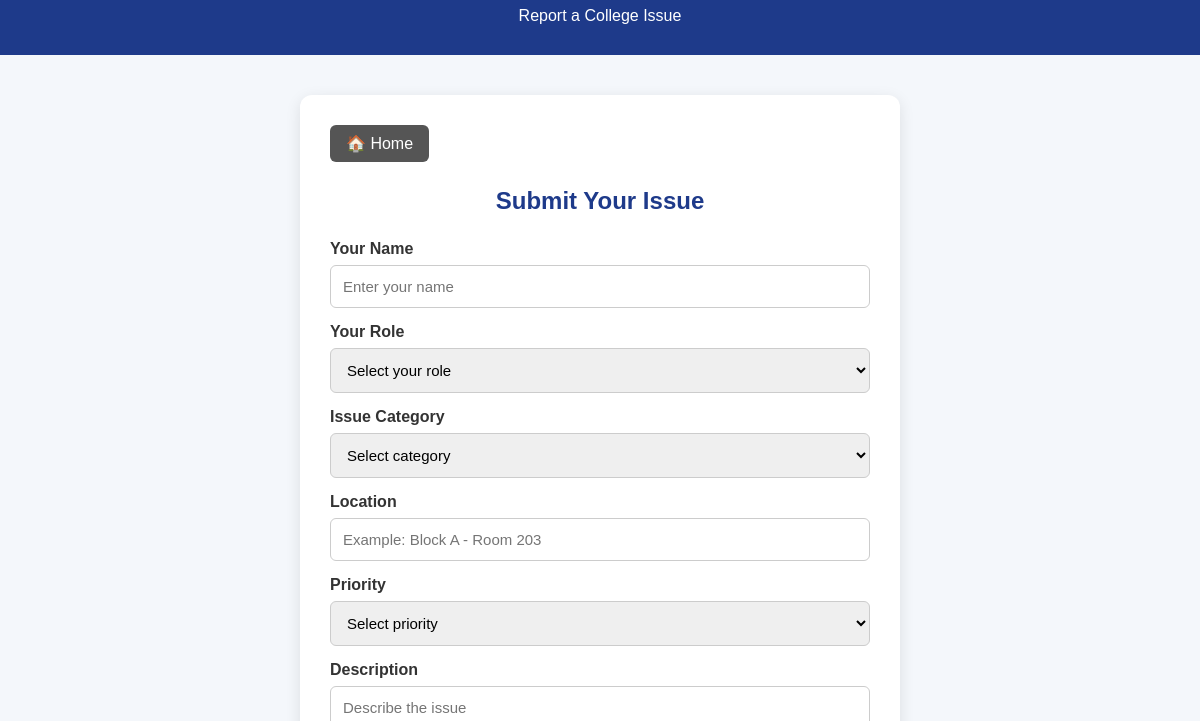
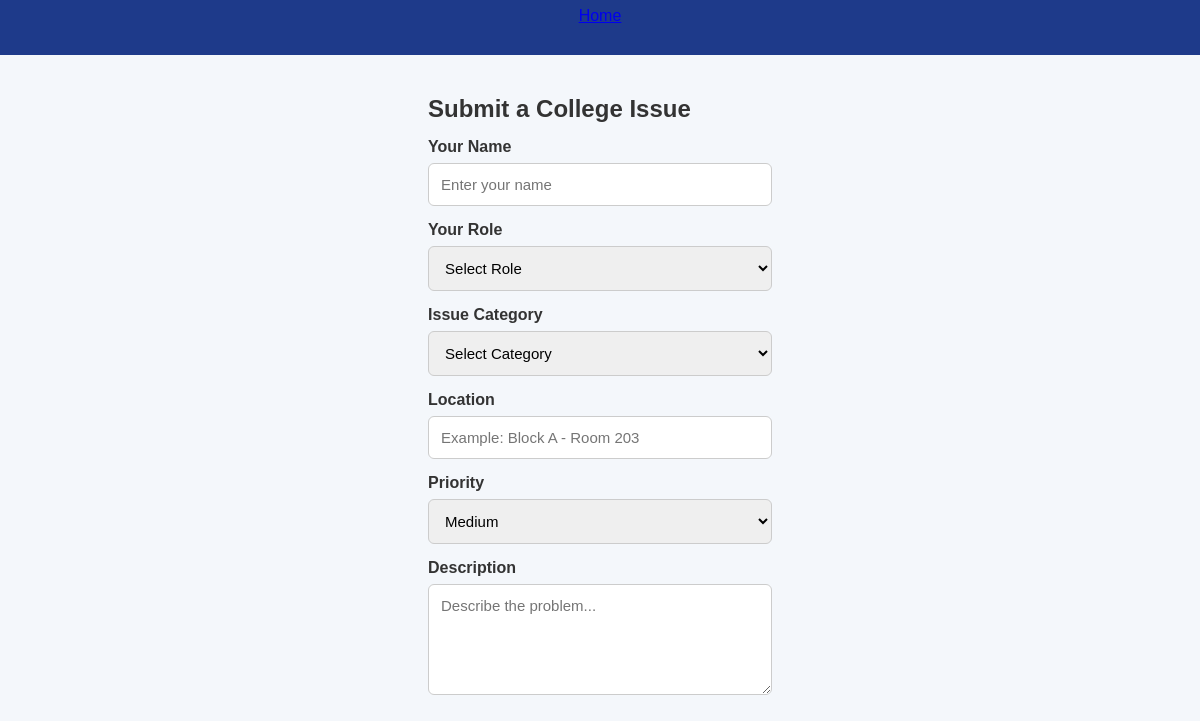
Before and after one commit to haindinimalla2008-ux/College-Issue-System, an Electron app: page frontend/index.html in a window 1200 px wide. Shown: the part 70-791 px from the top of the page. Drawn offline with Linux system fonts and the light colour scheme.

Commit message:
Fix home link

```diff
--- a/frontend/index.html
+++ b/frontend/index.html
@@ -1,11 +1,10 @@
 <!DOCTYPE html>
 <html lang="en">
-
 <head>
     <meta charset="UTF-8">
     <meta name="viewport" content="width=device-width, initial-scale=1.0">
 
-    <title>Report Issue - College Issue Management System</title>
+    <title>College Issue Management System</title>
 
     <link rel="stylesheet" href="style.css">
 </head>
@@ -13,31 +12,22 @@
 <body>
 
     <header>
-
         <h1>College Issue Management System</h1>
 
-        <p>Report a College Issue</p>
-
+        <nav>
+            <a href="./index.html">Home</a>
+        </nav>
     </header>
-
 
     <main>
 
-        <section class="form-container">
+        <section class="complaint-container">
 
-            <a href="home.html" class="home-button">
-                🏠 Home
-            </a>
-
-            <h2>Submit Your Issue</h2>
-
+            <h2>Submit a College Issue</h2>
 
             <form id="complaintForm">
 
-                <label for="name">
-                    Your Name
-                </label>
-
+                <label for="name">Your Name</label>
                 <input
                     type="text"
                     id="name"
@@ -45,77 +35,27 @@
                     required
                 >
 
-
-                <label for="role">
-                    Your Role
-                </label>
-
+                <label for="role">Your Role</label>
                 <select id="role" required>
-
-                    <option value="">
-                        Select your role
-                    </option>
-
-                    <option value="Student">
-                        Student
-                    </option>
-
-                    <option value="Teacher">
-                        Teacher
-                    </option>
-
-                    <option value="Administrator">
-                        Administrator
-                    </option>
-
+                    <option value="">Select Role</option>
+                    <option value="Student">Student</option>
+                    <option value="Teacher">Teacher</option>
+                    <option value="Administrator">Administrator</option>
                 </select>
 
-
-                <label for="category">
-                    Issue Category
-                </label>
-
+                <label for="category">Issue Category</label>
                 <select id="category" required>
-
-                    <option value="">
-                        Select category
-                    </option>
-
-                    <option value="Infrastructure">
-                        Infrastructure
-                    </option>
-
-                    <option value="Electrical">
-                        Electrical
-                    </option>
-
-                    <option value="Water">
-                        Water
-                    </option>
-
-                    <option value="Cleanliness">
-                        Cleanliness
-                    </option>
-
-                    <option value="Safety">
-                        Safety
-                    </option>
-
-                    <option value="Academic">
-                        Academic
-                    </option>
-
-                    <option value="Other">
-                        Other
-                    </option>
-
+                    <option value="">Select Category</option>
+                    <option value="Infrastructure">Infrastructure</option>
+                    <option value="Electrical">Electrical</option>
+                    <option value="Water">Water</option>
+                    <option value="Cleanliness">Cleanliness</option>
+                    <option value="Safety">Safety</option>
+                    <option value="Academic">Academic</option>
+                    <option value="Other">Other</option>
                 </select>
 
-
-                <label for="location">
-                    Location
-                </label>
-
+                <label for="location">Location</label>
                 <input
                     type="text"
                     id="location"
@@ -123,43 +63,20 @@
                     required
                 >
 
-
-                <label for="priority">
-                    Priority
-                </label>
-
+                <label for="priority">Priority</label>
                 <select id="priority" required>
-
-                    <option value="">
-                        Select priority
-                    </option>
-
-                    <option value="High">
-                        High
-                    </option>
-
-                    <option value="Medium">
-                        Medium
-                    </option>
-
-                    <option value="Low">
-                        Low
-                    </option>
-
+                    <option value="Low">Low</option>
+                    <option value="Medium" selected>Medium</option>
+                    <option value="High">High</option>
                 </select>
 
-
-                <label for="description">
-                    Description
-                </label>
-
+                <label for="description">Description</label>
                 <textarea
                     id="description"
+                    placeholder="Describe the problem..."
                     rows="5"
-                    placeholder="Describe the issue"
                     required
                 ></textarea>
-
 
                 <button type="submit">
                     Submit Issue
@@ -167,16 +84,13 @@
 
             </form>
 
-
-            <div id="message"></div>
+            <p id="message"></p>
 
         </section>
 
     </main>
 
-
     <script src="script.js"></script>
 
 </body>
-
 </html>
```
